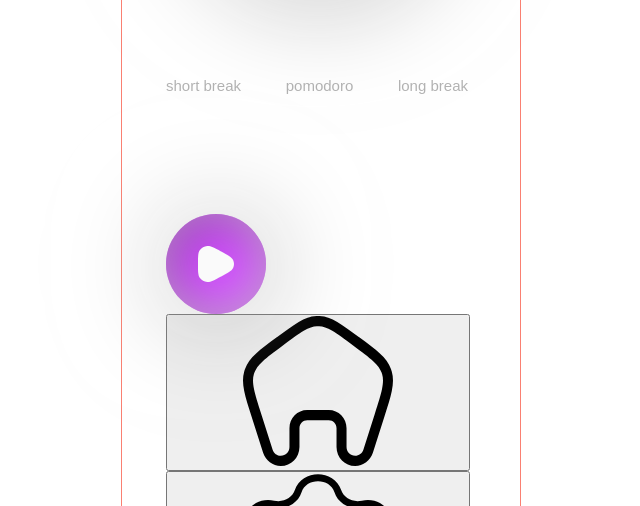
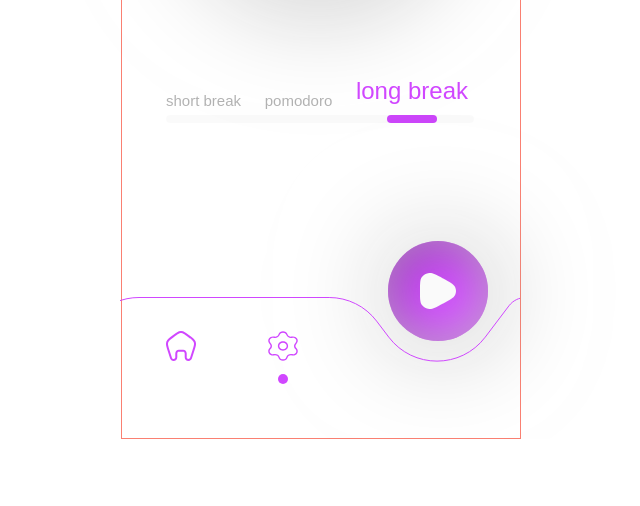
Before and after one commit to ABurianenko/pomodoro-app, a website built with Vite: page index.html in a window 1280 px wide. Shown: the part 446-952 px from the top of the page, without its empty margins (319-959 px from the left). After the commit the page ends 885 px from the top, so only its background shows below. Built offline with nearby package versions, Linux system fonts and the light colour scheme.

Commit message:
home page styles

```diff
--- a/index.html
+++ b/index.html
@@ -23,17 +23,42 @@
                 00:00
             </h1>
         </div>
+        <div class="mode-container">
             <ul class="mode">
                 <li class="mode-item">short break</li>
                 <li class="mode-item">pomodoro</li>
-            <li class="mode-item">long break</li>
+                <li class="mode-item isActive">long break</li>
             </ul>
+        </div>
+
         <button class="start">
             <svg>
                 <use id="btn" href="./src/svg/symbol-defs.svg#icon-Play"></use>
             </svg>
         </button>
+    </main>
 
+    <footer class="bottom-bar">
+
+        <svg class="bar-curve" xmlns="http://www.w3.org/2000/svg" width="400" height="105" viewBox="0 0 400 105" fill="none">
+            <path
+                d="M19 0.5H209.174C227.805 0.5 245.36 9.22665 256.607 24.0791L268.77 40.1387C292.978 72.1059 341.022 72.1059 365.23 40.1387L388.984 8.77246C392.93 3.56186 399.089 0.500114 405.625 0.5C417.154 0.5 426.5 9.84625 426.5 21.375V62C426.5 94.8609 399.861 121.5 367 121.5H19C-13.8609 121.5 -40.5 94.8609 -40.5 62V60C-40.5 27.1391 -13.8609 0.5 19 0.5Z"
+                fill="white" stroke="#D047FF" />
+        </svg>
+        <div class="bar-buttons">
+            <button class="home">
+                <svg class="icon">
+                    <use href="./src/svg/symbol-defs.svg#icon-Home-1"></use>
+                </svg>
+            </button>
+            <button class="settings btn-active">
+                <svg class="icon">
+                    <use href="./src/svg/symbol-defs.svg#icon-Setting"></use>
+                </svg>
+            </button>
+        </div>
+
+    </footer>
 
     <div class="modal hidden">
         <header>
@@ -65,19 +90,6 @@
             <button type="button" data-action="save">OK</button>
         </footer>
     </div>
-    </main>
-
-    <footer>
-        <button>
-            <svg>
-                <use href="./src/svg/symbol-defs.svg#icon-Home-1"></use>
-            </svg>
-        </button><button>
-            <svg>
-                <use href="./src/svg/symbol-defs.svg#icon-Setting"></use>
-            </svg>
-        </button>
-    </footer>
 </body>
 
 <script type="module" src="./src/ts/index.ts"></script>
--- a/style.css
+++ b/style.css
@@ -10,6 +10,7 @@
 }
 
 body {
+  position: relative;
   margin: 0 auto;
   display: flex;
   flex-direction: column;
@@ -86,7 +87,20 @@ header {
   list-style: none;
   display: flex;
   justify-content: space-between;
-  margin-bottom: 120px;
+  align-items: center;
+  position: relative;
+  padding-bottom: 16px;
+}
+
+.mode::after {
+  content: "";
+  position: absolute;
+  margin: 37px auto 0;
+  width: 308px;
+  height: 8px;
+  border-radius: 20px;
+  background-color: rgba(0, 0, 0, 0.02);
+  z-index: 0;
 }
 
 .mode-item {
@@ -98,9 +112,29 @@ header {
   line-height: normal;
 }
 
+.isActive {
+  font-size: 24px;
+  color: var(--main-color);
+}
+
+.isActive::after {
+  content: "";
+  display: block;
+  margin: 10px auto 0;
+  width: 50px;
+  height: 8px;
+  border-radius: 20px;
+  background-color: var(--main-color);
+  z-index: 2;
+}
+
 .start {
   width: 100px;
   height: 100px;
+  margin-top: 102px;
+
+  position: relative;
+  left: 222px;
 
   background-color: var(--main-color);
   box-shadow:
@@ -124,3 +158,56 @@ header {
 
   fill: #fafafa;
 }
+
+.bottom-bar {
+  position: relative;
+
+}
+
+.bar-curve {
+  position: absolute;
+  top: -44px;
+  left: -46px;
+
+  pointer-events: none;
+  z-index: 0;
+}
+
+.bar-curve path {
+  fill: none;
+  stroke: var(--main-color);
+  stroke-width: 1;
+}
+
+.bar-buttons {
+  position: relative;
+  top: -10px;
+  display: flex;
+  align-items: start;
+  gap: 4.5em;
+}
+
+.home, .settings {
+  border: none;
+  background-color: transparent;
+}
+
+.icon {
+  width: 30px;
+  height: 30px;
+  fill: var(--main-color);
+}
+
+.btn-active {
+  fill: var(--main-color);
+}
+
+.btn-active::after {
+  content: "";
+  display: block;
+  margin: 10px auto 0;
+  width: 10px;
+  height: 10px;
+  border-radius: 50%;
+  background-color: var(--main-color);
+}
```
Also changed, not shown: src/svg/Home 2.svg (added), src/svg/Setting.svg (added), src/svg/symbol-defs.svg. Lines whose indentation alone changed are shown as unchanged.
